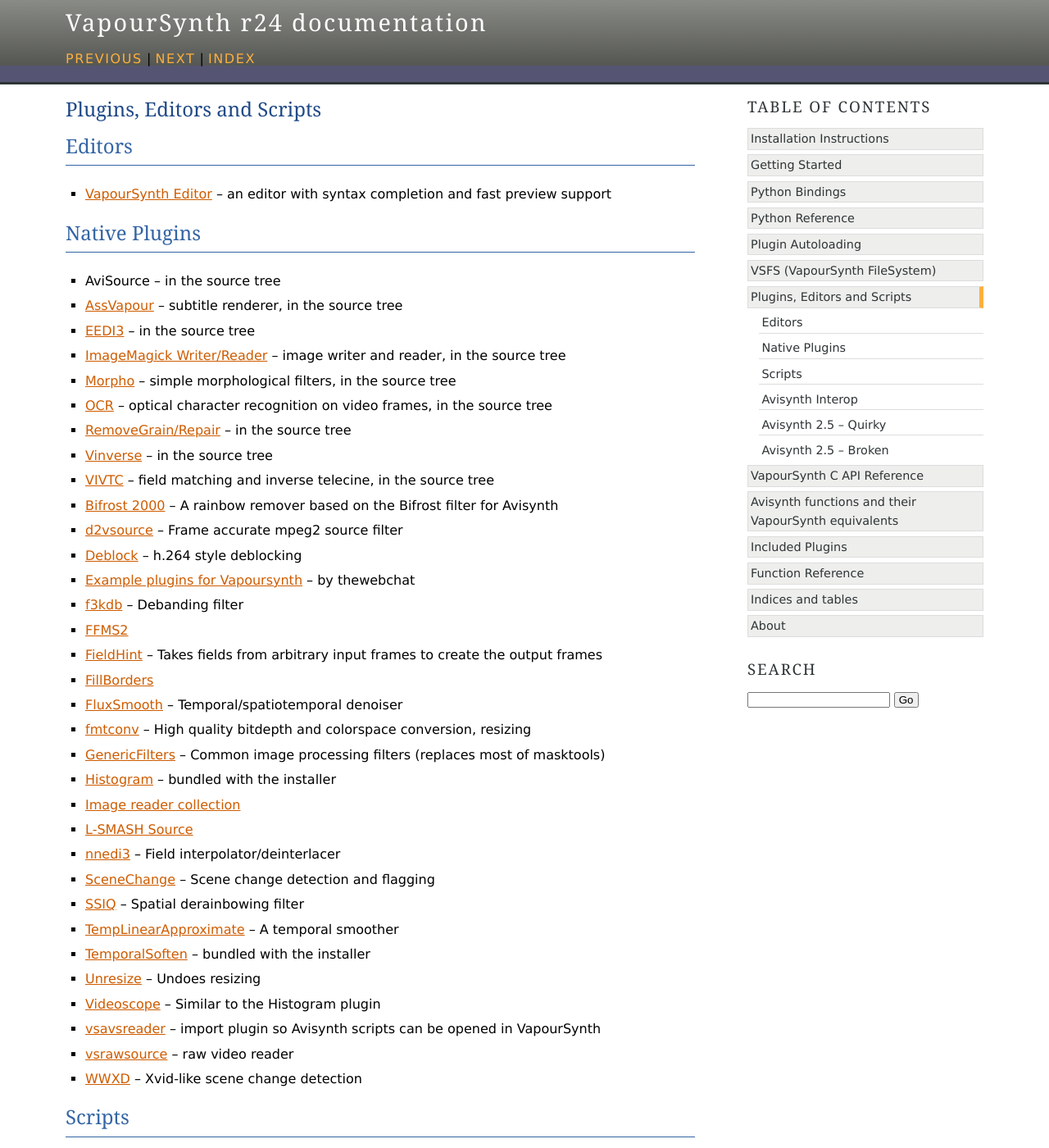
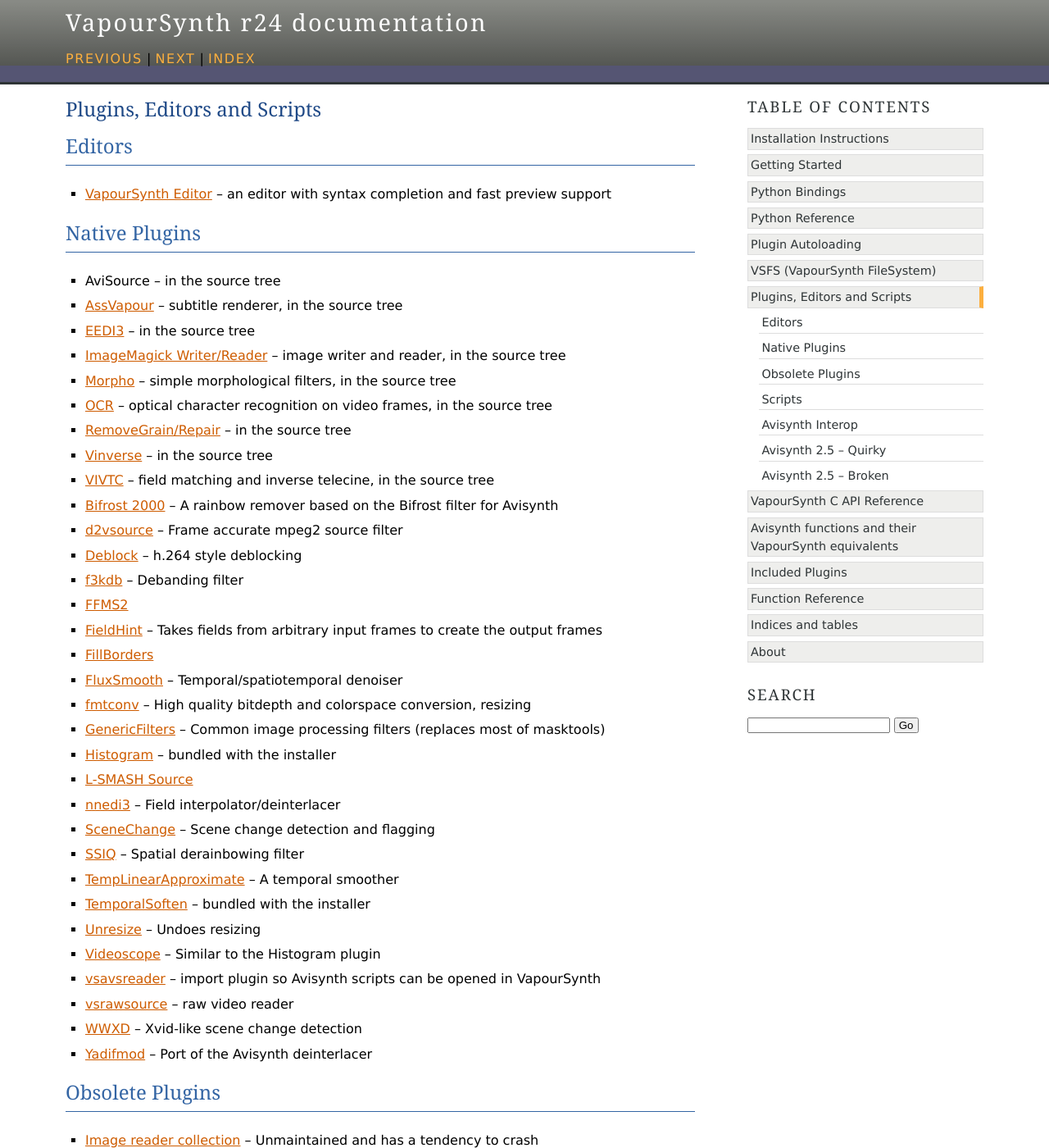
Before and after one commit to vapoursynth/vapoursynth, a Sphinx documentation site: the page built from doc/pluginlist.rst, in a window 1280 px wide and 1400 px high. Shown: the whole window at 82% size. Built offline with Sphinx 7.4.7, drawn with Linux system fonts in a browser that asks for light colours; formulas are drawn with MathJax 3; some of the changed text lies outside the part shown.

Commit message:
Add another plugin to the list

```diff
--- a/doc/pluginlist.rst
+++ b/doc/pluginlist.rst
@@ -19,7 +19,6 @@
 * `Bifrost 2000 <https://github.com/dubhater/vapoursynth-bifrost>`_ -- A rainbow remover based on the Bifrost filter for Avisynth
 * `d2vsource <http://forum.doom9.org/showthread.php?t=166399>`_ -- Frame accurate mpeg2 source filter
 * `Deblock <http://forum.doom9.org/showthread.php?t=170975>`_ -- h.264 style deblocking
-* `Example plugins for Vapoursynth <http://forum.doom9.org/showthread.php?t=166147>`_ -- by thewebchat
 * `f3kdb <http://forum.doom9.org/showthread.php?t=161411>`_ -- Debanding filter
 * `FFMS2 <https://github.com/FFMS/ffms2>`_
 * `FieldHint <https://github.com/dubhater/vapoursynth-fieldhint>`_ -- Takes fields from arbitrary input frames to create the output frames
@@ -40,6 +38,12 @@
 * `vsavsreader <http://forum.doom9.org/showthread.php?t=165957>`_ -- import plugin so Avisynth scripts can be opened in VapourSynth
 * `vsrawsource <http://forum.doom9.org/showthread.php?t=166075>`_ -- raw video reader
 * `WWXD <https://github.com/dubhater/vapoursynth-wwxd>`_ -- Xvid-like scene change detection
+* `Yadifmod <http://forum.doom9.org/showthread.php?t=171028>`_ -- Port of the Avisynth deinterlacer
+
+Obsolete Plugins
+################
+* `Image reader collection <http://forum.doom9.org/showthread.php?t=166088>`_ -- Unmaintained and has a tendency to crash
+* `Example plugins for Vapoursynth <http://forum.doom9.org/showthread.php?t=166147>`_ -- Not that good examples
 
 Scripts
 #######
```
Also changed, not shown: other parts of doc/pluginlist.rst (+0 -1 lines).
